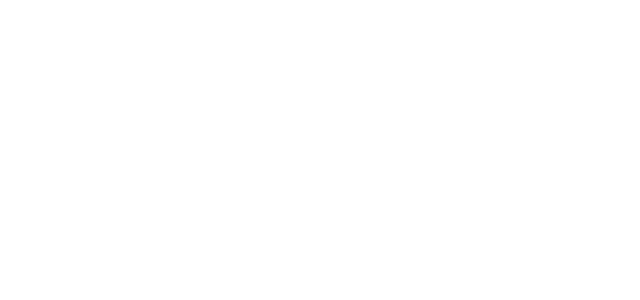
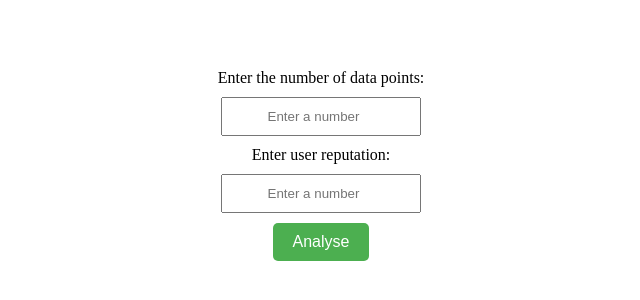
Before and after one commit to FiZufa/CS209-Final-Project-2024, a Nuxt app: page /UserEngagement in a window 1280 px wide. Shown: the part 1478-1778 px from the top of the page, without its empty margins (319-959 px from the left). Before the commit the page ends 1535 px from the top, so only its background shows below. Built offline with nearby package versions, Linux system fonts and the light colour scheme; no server answers.

Commit message:
Add new functionality in user engagement page and fix error searching

```diff
--- a/components/AppHeader.vue
+++ b/components/AppHeader.vue
@@ -121,7 +121,7 @@
     const response = await axios.get(endpoint);
     console.log('Search Error or Exception Response:', response.data);
 
-    searchResults.value = response.data;
+    searchResults.value = response.data.frequency;
   } catch (error) {
     console.error('Error fetching exception data:', error);
     alert('An error occurred while fetching data. Please try again.');
--- a/pages/UserEngagement/index.vue
+++ b/pages/UserEngagement/index.vue
@@ -24,11 +24,32 @@
         <button @click="analyzeData">Analyse</button>
     </div>
 
-    <h1>Most Engaged Java Topics with engagement parameter</h1>
+    <h1>Most Engaged Java Topics (with engagement parameter)</h1>
 
     <div class="chart-container">
-      <MyDoughnut :chartLabels="chartLabels" :chartData="chartData" />
+      <MyDoughnut :chartLabels="chartLabels2" :chartData="chartData2" />
     </div>
+
+    <div class="input-container">
+      <label for="topN">Enter the number of data points:</label>
+      <input
+        v-model="topN"
+        id="topN"
+        type="number"
+        min="1"
+        placeholder="Enter a number"
+      />
+
+      <label for="reputation">Enter user reputation:</label>
+      <input
+        v-model="reputation"
+        id="reputation"
+        type="number"
+        min="1"
+        placeholder="Enter a number"
+      />
+      <button @click="analyzeDataWithParameter">Analyse</button>
+  </div>
 
 
 </template>
@@ -51,12 +72,17 @@
       chartLabels: [], // Labels for the chart
       chartData: [],   // Data points for the chart
       dataNumber: null,
+      chartLabels2: [],
+      chartData2: [],
+      topN: null,
+      reputation: null,
       loading: false,
     };
   },
   mounted() {
 
     this.fetchTopTags();
+    this.fetchTopTagsWithReputation();
   },
   methods: {
     async fetchTopTags() {
@@ -85,6 +111,32 @@
       }
     },
 
+    async fetchTopTagsWithReputation(){
+      this.loading = true;
+      try {
+        const response = await axios.get(`http://35.240.167.146:16800/api/v1/questions/top-engagement-tags-top-users/${this.topN || 10}/${this.reputation || 10000}`);
+        const tags2 = response.data;
+
+        if (tags2 && tags2.length) {
+          console.log('Fetched tags2:', tags2);
+          // Map the JSON data to labels and data arrays
+          this.chartLabels2 = tags2.map(tag2 => tag2.name);
+          this.chartData2 = tags2.map(tag2 => tag2.totalEngagement);
+
+        } else {
+          console.warn('No tags2 returned from API.');
+          this.chartLabels2 = [];
+          this.chartData2 = [];
+        }
+      } catch(error) {
+        console.error('Error fetching top tags2:', error);
+        this.chartLabels2 = [];
+        this.chartData2 = [];
+      } finally {
+        this.loading = false;
+      }
+    },
+
     analyzeData() {
       if (this.dataNumber && this.dataNumber > 0) {
         // Fetch tags based on the number input by the user
@@ -93,6 +145,14 @@
         alert('Please enter a valid number greater than 0');
       }
     },
+
+    analyzeDataWithParameter() {
+      if (this.topN && this.topN > 0 && this.reputation && this.reputation>0){
+        this.fetchTopTagsWithReputation();
+      } else {
+        alert('Please enter a valid number!')
+      }
+    }
   },
 };
 
```
